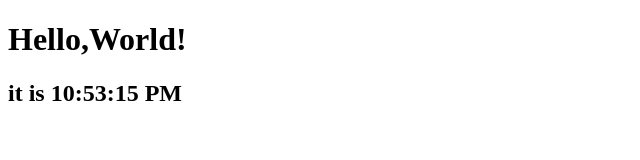
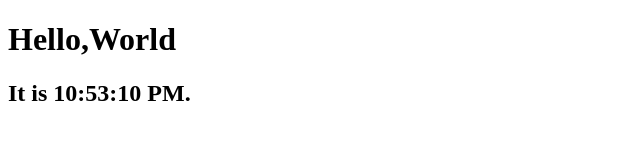
Before and after one commit to shivamoeini/zamin-khaki, a React (Create React App) app in the folder client/my-app/: page / in a window 1280 px wide. Shown: the top 160 px of the page, without its empty margins (0-640 px from the left). Built offline with nearby package versions, Linux system fonts and the light colour scheme.

Commit message:
localstateclass

```diff
--- a/client/my-app/src/index.js
+++ b/client/my-app/src/index.js
@@ -80,7 +80,6 @@ import ReactDOM from "react-dom/client";
 
 
 
-const root = ReactDOM.createRoot(document.getElementById('root'));
 // function Clock(props){
 //   return(
 //     <div>
@@ -90,18 +89,34 @@ const root = ReactDOM.createRoot(document.getElementById('root'));
 //  )
 
 // }
+// class Clock extends React.Component{
+//   render(){
+//     return(
+//       <div>
+//         <h1>Hello,World!</h1>
+//         <h2>it is {this.props.date.toLocaleTimeString()}</h2>
+//       </div>
+//     )
+//   }
+// }
 class Clock extends React.Component{
+  constructor(props){
+    super(props);
+      this.state={date:new Date()};
+    }
     render(){
       return(
         <div>
-        <h1>Hello,World!</h1>
-        <h2>it is {this.props.date.toLocaleTimeString()}</h2>
+        <h1>Hello,World</h1>
+        <h2>It is {this.state.date.toLocaleTimeString()}.</h2>
         </div>
       )
     }
+
   }
-function tick(){
 
-  root.render(<Clock  date={new Date()}/>)
-}
-setInterval (tick,1000);
+
+
+  const root = ReactDOM.createRoot(document.getElementById('root'));
+
+  root.render(<Clock />)
```
Lines whose indentation alone changed are shown as unchanged.
